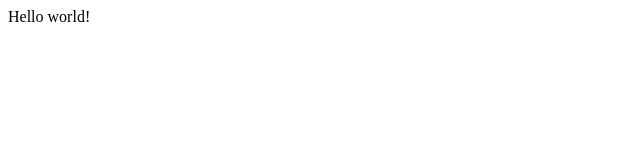
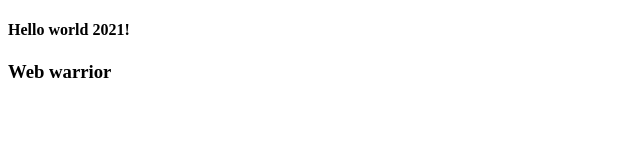
Before and after one commit to BHM-Yassine/web-warrior, a Gatsby site: page / in a window 1280 px wide. Shown: the whole page, without its empty margins (0-640 px from the left). Built offline with nearby package versions, Linux system fonts and the light colour scheme; Gatsby itself is replaced by a stand-in of ours.

Commit message:
init config

```diff
--- a/package.json
+++ b/package.json
@@ -1,5 +1,5 @@
 {
-  "name": "gatsby-starter-hello-world",
+  "name": "web-warrior-project",
   "private": true,
   "description": "A simplified bare-bones starter for Gatsby",
   "version": "0.1.0",
--- a/src/pages/index.js
+++ b/src/pages/index.js
@@ -1,5 +1,8 @@
 import React from "react"
 
 export default function Home() {
-  return <div>Hello world!</div>
+  return <div>
+            <h4>Hello world 2021!</h4>
+            <h3>Web warrior</h3>
+         </div>
 }
```
